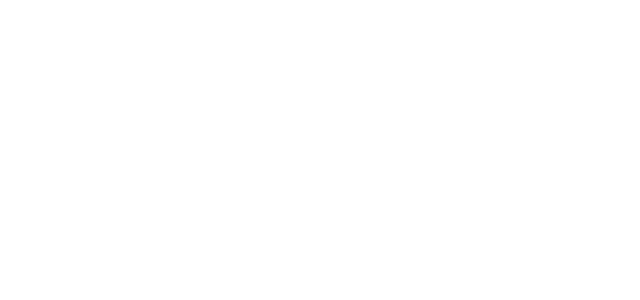
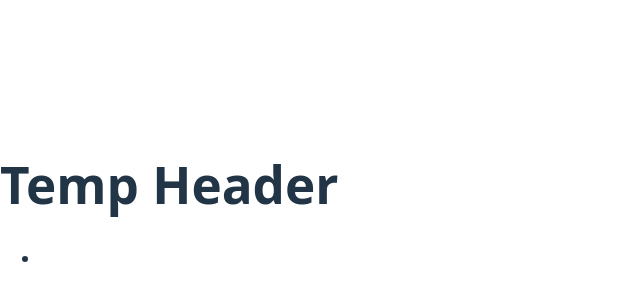
Before and after one commit to ahezekiah/task-flow, a React (Vite) app in the folder task-flow/: page / in a window 1280 px wide. Shown: the part 196-496 px from the top of the page, without its empty margins (0-640 px from the left). Built offline with nearby package versions, Linux system fonts and the light colour scheme.

Commit message:
Added new component. Added individual functions

```diff
--- a/task-flow/src/App.jsx
+++ b/task-flow/src/App.jsx
@@ -1,10 +1,13 @@
 import { useState } from 'react'
+import Header from './Header'
 
 
 function App() {
 
   return (
-    <></>
+    <>
+      <Header/>
+    </>
   )
 }
 
--- a/task-flow/src/Header.jsx
+++ b/task-flow/src/Header.jsx
@@ -0,0 +1,15 @@
+
+function Header(){
+    return(
+        <header>
+            <h1>Temp Header</h1>
+            <nav>
+                <ul>
+                    <li></li>
+                </ul>
+            </nav>
+        </header>
+    )
+}
+
+export default Header;
```
Also changed, not shown: task-flow/src/AddTaskForm.jsx (added, +8 -0 lines), task-flow/src/TaskCard.jsx (+8 -0 lines), task-flow/src/TaskList.jsx (+8 -0 lines).
